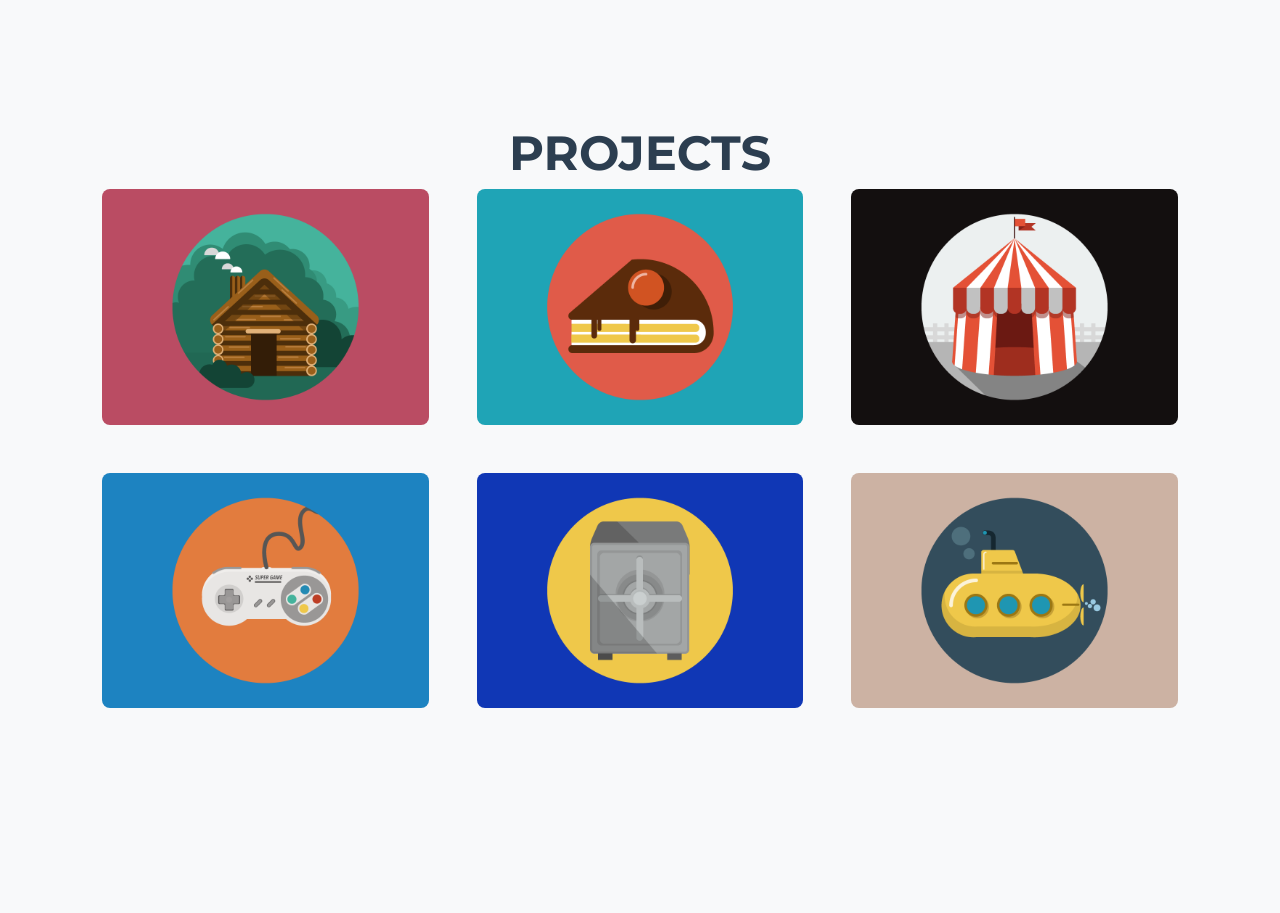
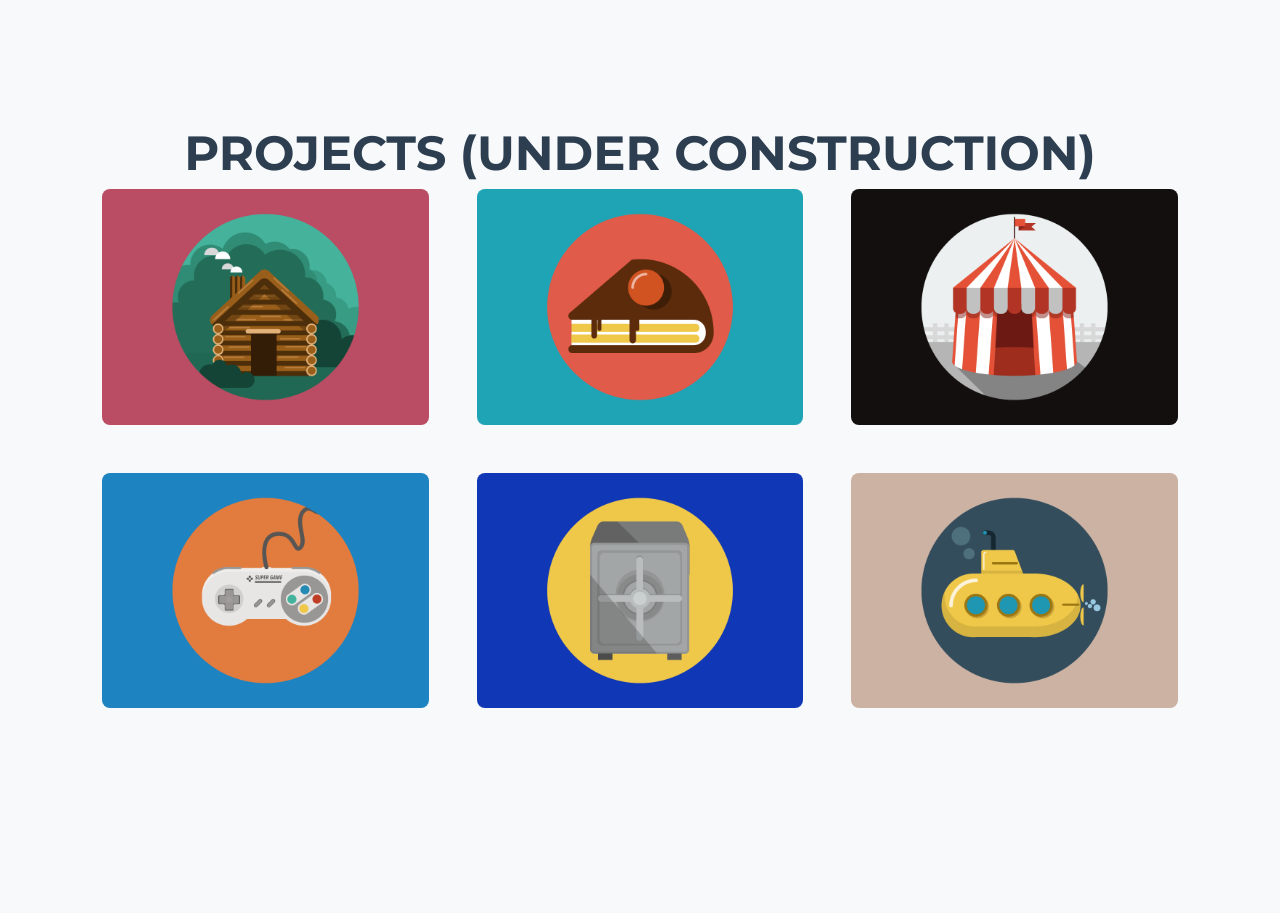
Before and after one commit to XBShu/XBShu.github.io, a website: page index.html in a window 1280 px wide. Shown: the part 1400-2313 px from the top of the page. Drawn offline with nearby package versions, Linux system fonts and the light colour scheme.

Commit message:
projects under construction

```diff
--- a/index.html
+++ b/index.html
@@ -5,7 +5,7 @@
         <meta name="viewport" content="width=device-width, initial-scale=1, shrink-to-fit=no" />
         <meta name="description" content="" />
         <meta name="author" content="" />
-        <title>XBShu</title>
+        <title>Cristina Xu</title>
         <!-- Favicon-->
         <link rel="icon" type="image/x-icon" href="assets/img/favicon.ico" />
         <!-- Font Awesome icons (free version)-->
@@ -105,7 +105,7 @@
         <section class="page-section portfolio bg-primary" id="portfolio">
             <div class="container">
                 <!-- Portfolio Section Heading-->
-                <h2 class="page-section-heading text-center text-uppercase text-secondary mb-0">Projects</h2>
+                <h2 class="page-section-heading text-center text-uppercase text-secondary mb-0">Projects (Under construction)</h2>
                 <!-- Icon Divider-->
                 <!-- <div class="divider-custom">
                     <div class="divider-custom-line"></div>
```
